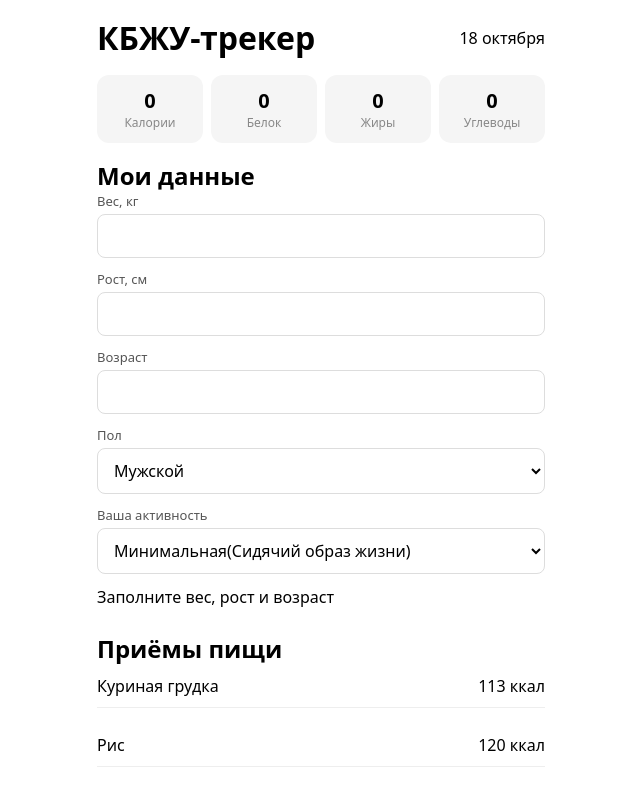
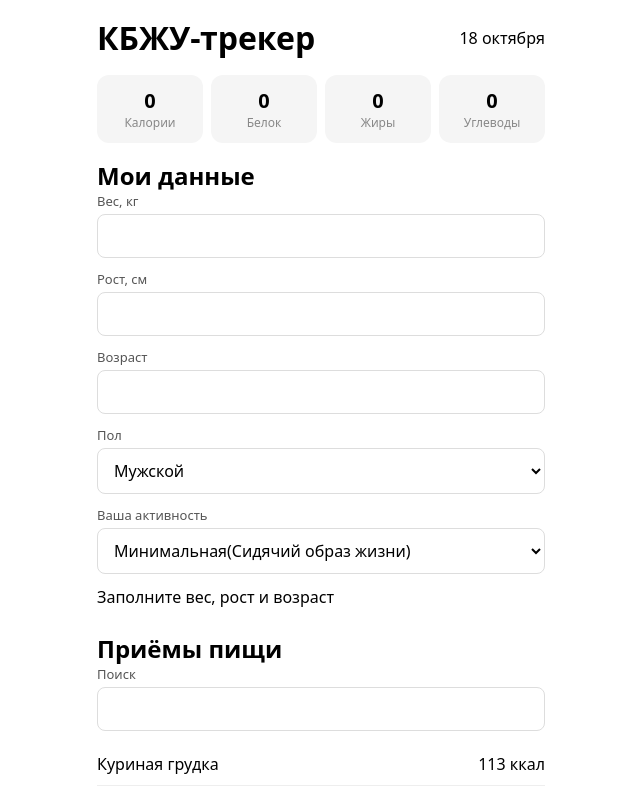
Before and after one commit to slark4pos/kbju-tracker, a React (Vite) app: page / in a window 1280 px wide. Shown: the top 795 px of the page, without its empty margins (319-959 px from the left). Built offline with nearby package versions, Linux system fonts and the light colour scheme.

Commit message:
feat: added search function

```diff
--- a/src/App.tsx
+++ b/src/App.tsx
@@ -17,6 +17,7 @@ function App() {
   const [age, setAge] = useState('')
   const [gender, setGender] = useState('male')
   const [activity, setActivity] = useState('1.2')
+  const [query, setQuery] = useState('')
 
   const isFilled = weight !== '' && height !== '' && age !== ''
 
@@ -28,7 +29,10 @@ function App() {
     activity: Number(activity)
   }) : null
 
-  console.log('norm:', norm)
+  const foundProducts = products.filter((product) =>
+    product.name.toLowerCase().includes(query.toLowerCase())
+  )
+
   return (
 
     <div className="app">
@@ -110,17 +114,26 @@ function App() {
             ? <p>Ваша норма: {norm} ккал</p>
             : <p className='hint'>Заполните вес, рост и возраст</p>}
 
-
         </section>
         <h2>Приёмы пищи</h2>
+        <div className='field'>
+          <label htmlFor='search'>Поиск</label>
+          <input
+            id='search'
+            type='search'
+            value={query}
+            onChange={(e) => setQuery(e.target.value)}
+          />
+        </div>
         <ul className='products' role="list">
-          {products.map((product) => (
+          {foundProducts.map((product) => (
             <li className='product' role="listitem" key={product.id}>
               <span>{product.name}</span>
               <span>{product.kcal} ккал</span>
             </li>
           ))}
         </ul>
+
       </main>
 
       <footer>
```
Also changed, not shown: src/App.css (line endings or trailing spaces).
